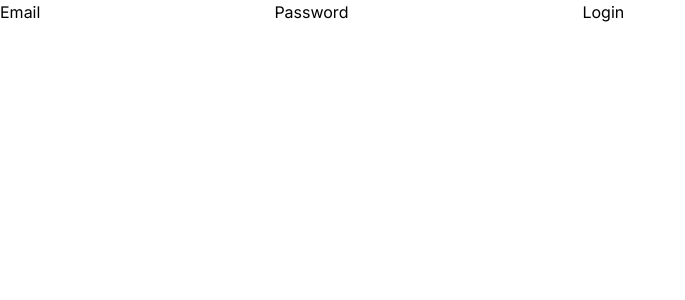
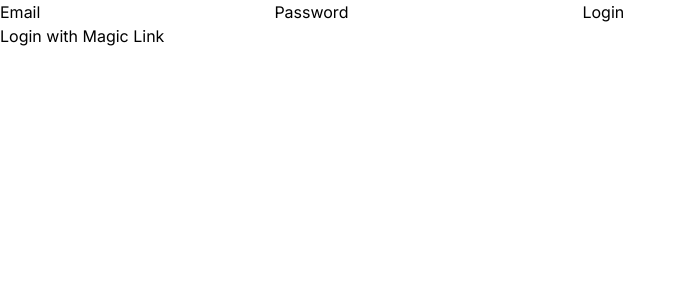
Before and after one commit to prabhathc/audiochat, a Next.js app: page /login in a window 1280 px wide. Shown: the top 300 px of the page, without its empty margins (0-685 px from the left). Built offline with nearby package versions, Linux system fonts and the light colour scheme.

Commit message:
added magic link login

```diff
--- a/app/auth/login/route.ts
+++ b/app/auth/login/route.ts
@@ -6,11 +6,8 @@ export async function POST(req: NextRequest) {
   console.log("yo watsup im in the auth/Login route");
 
   const url = new URL(req.url);
+  const { email, password } = await req.json();
   const cookieStore = cookies();
-
-  const formData = await req.formData();
-  const email = String(formData.get("email"));
-  const password = String(formData.get("password"));
   console.log(email, password);
 
   const supabase = createRouteHandlerClient({
@@ -24,7 +21,7 @@ export async function POST(req: NextRequest) {
 
   if (error) {
     console.error("Error logging in:", error.message);
-    return NextResponse.redirect(`${url.origin}/login?error=invalid_credentials`, {
+    return NextResponse.rewrite(`${url.origin}/login?error=invalid_credentials`, {
       status: 301,
     });
   }
--- /dev/null
+++ b/app/auth/magic-link/route.ts
@@ -0,0 +1,33 @@
+import { createRouteHandlerClient } from "@supabase/auth-helpers-nextjs";
+import { cookies } from "next/headers";
+import { NextRequest, NextResponse } from "next/server";
+
+export async function POST(req: NextRequest) {
+  console.log("Handling POST request to /auth/magic-link");
+
+  const { email } = await req.json();
+  const cookieStore = cookies();
+  console.log(email);
+
+  const supabase = createRouteHandlerClient({
+    cookies: () => cookieStore,
+  });
+
+  const { data, error } = await supabase.auth.signInWithOtp({
+    email,
+    options: {
+      emailRedirectTo: `${new URL(req.url).origin}/auth/callback`,
+    },
+  });
+
+  if (error) {
+    console.error("Error sending magic link:", error.message);
+    return NextResponse.json({ error: "Error sending magic link" }, { status: 500 });
+  }
+
+  console.log("Magic link sent:", data);
+
+  return NextResponse.json({ message: 'Check your email for the magic link.' }, {
+    status: 200,
+  });
+}
--- a/app/login/page.tsx
+++ b/app/login/page.tsx
@@ -1,11 +1,73 @@
+'use client'
+
+import { useState } from 'react';
+
 export default function Login() {
-    return (
-        <form action="/auth/login" method="post">
-            <label htmlFor="email">Email</label>
-            <input name="email" type="email" />
+  const [email, setEmail] = useState('');
+  const [password, setPassword] = useState('');
+  const [useMagicLink, setUseMagicLink] = useState(false);
+  const [message, setMessage] = useState('');
+  const [error, setError] = useState('');
+
+  const handleSubmit = async (event) => {
+    event.preventDefault();
+
+    const endpoint = useMagicLink ? '/auth/magic-link' : '/auth/login';
+    const body = JSON.stringify({ email, ...(useMagicLink ? {} : { password }) });
+
+    const response = await fetch(endpoint, {
+      method: 'POST',
+      headers: {
+        'Content-Type': 'application/json',
+        'Cache-Control': 'no-store, no-cache, must-revalidate, proxy-revalidate',
+        'Pragma': 'no-cache',
+        'Expires': '0',
+      },
+      body,
+    });
+
+    if (response.ok) {
+      if (useMagicLink) {
+        setMessage('Check your email for the magic link.');
+      } else {
+        // Redirect to a protected page or homepage after successful login
+        window.location.href = '/';
+      }
+    } else {
+      // Handle login failure
+      const errorData = await response.json();
+      setError(errorData.error || 'Failed to log in');
+    }
+  };
+
+  return (
+    <div>
+      <form onSubmit={handleSubmit}>
+        <label htmlFor="email">Email</label>
+        <input
+          name="email"
+          type="email"
+          value={email}
+          onChange={(e) => setEmail(e.target.value)}
+        />
+        {!useMagicLink && (
+          <>
             <label htmlFor="password">Password</label>
-            <input type="password" name="password" />
-            <button type="submit">Login</button>
-        </form>
-    );
+            <input
+              type="password"
+              name="password"
+              value={password}
+              onChange={(e) => setPassword(e.target.value)}
+            />
+          </>
+        )}
+        <button type="submit">{useMagicLink ? 'Send Magic Link' : 'Login'}</button>
+      </form>
+      {error && <p style={{ color: 'red' }}>{error}</p>}
+      {message && <p style={{ color: 'green' }}>{message}</p>}
+      <button onClick={() => setUseMagicLink(!useMagicLink)}>
+        {useMagicLink ? 'Login with Password' : 'Login with Magic Link'}
+      </button>
+    </div>
+  );
 }
--- a/app/page.tsx
+++ b/app/page.tsx
@@ -13,9 +13,6 @@ export default function Home() {
           'Expires': '0',
         },
       });
-
-      console.log('Fetch response:', response);
-
       if (response.ok) {
         window.location.reload();
       } else {
@@ -24,7 +21,6 @@ export default function Home() {
     } catch (error) {
       console.error('Error logging out:', error);
     }
-    console.log('LOGGING OUT!');
   };
 
   return (
```
Also changed, not shown: middleware.ts (+2 -6 lines).
